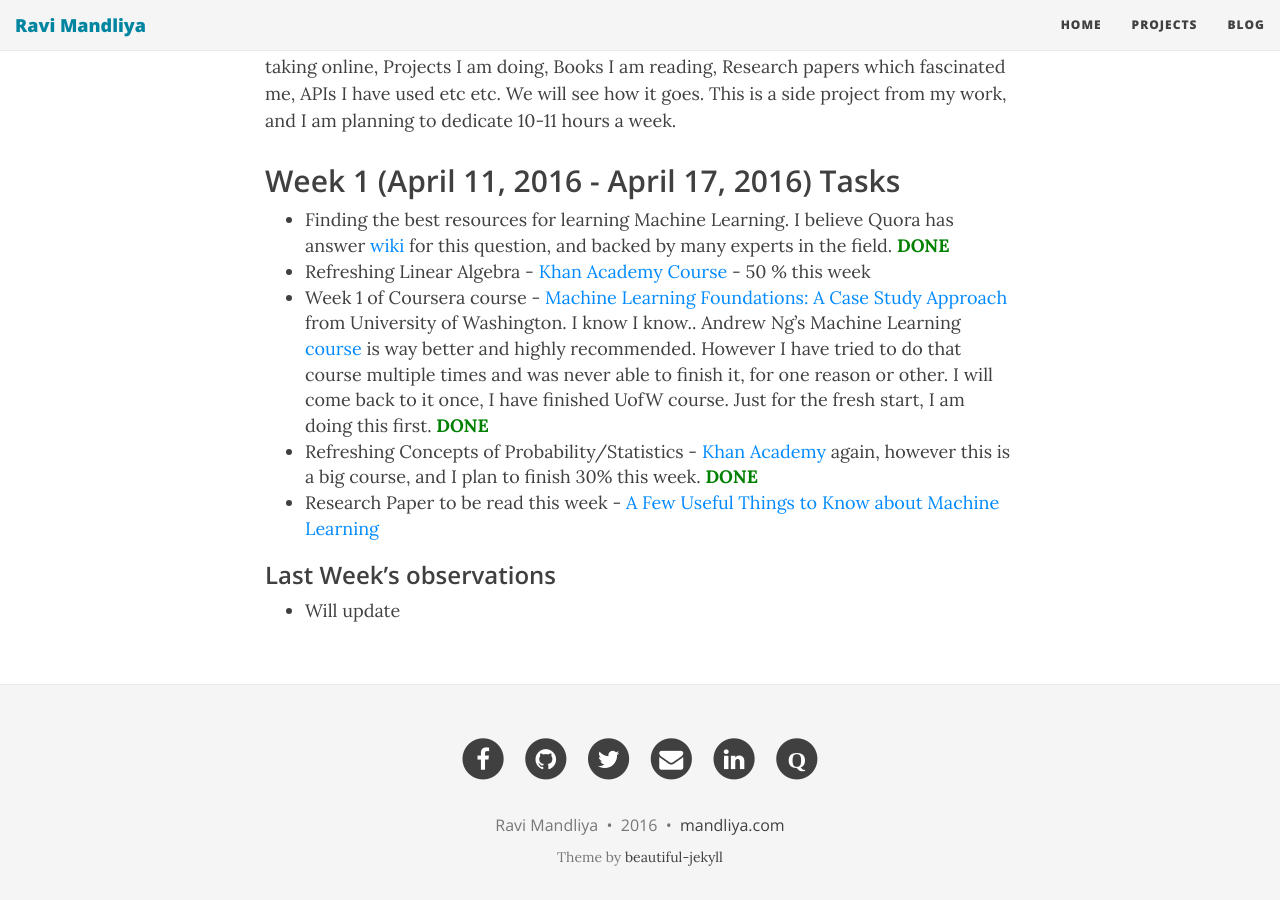
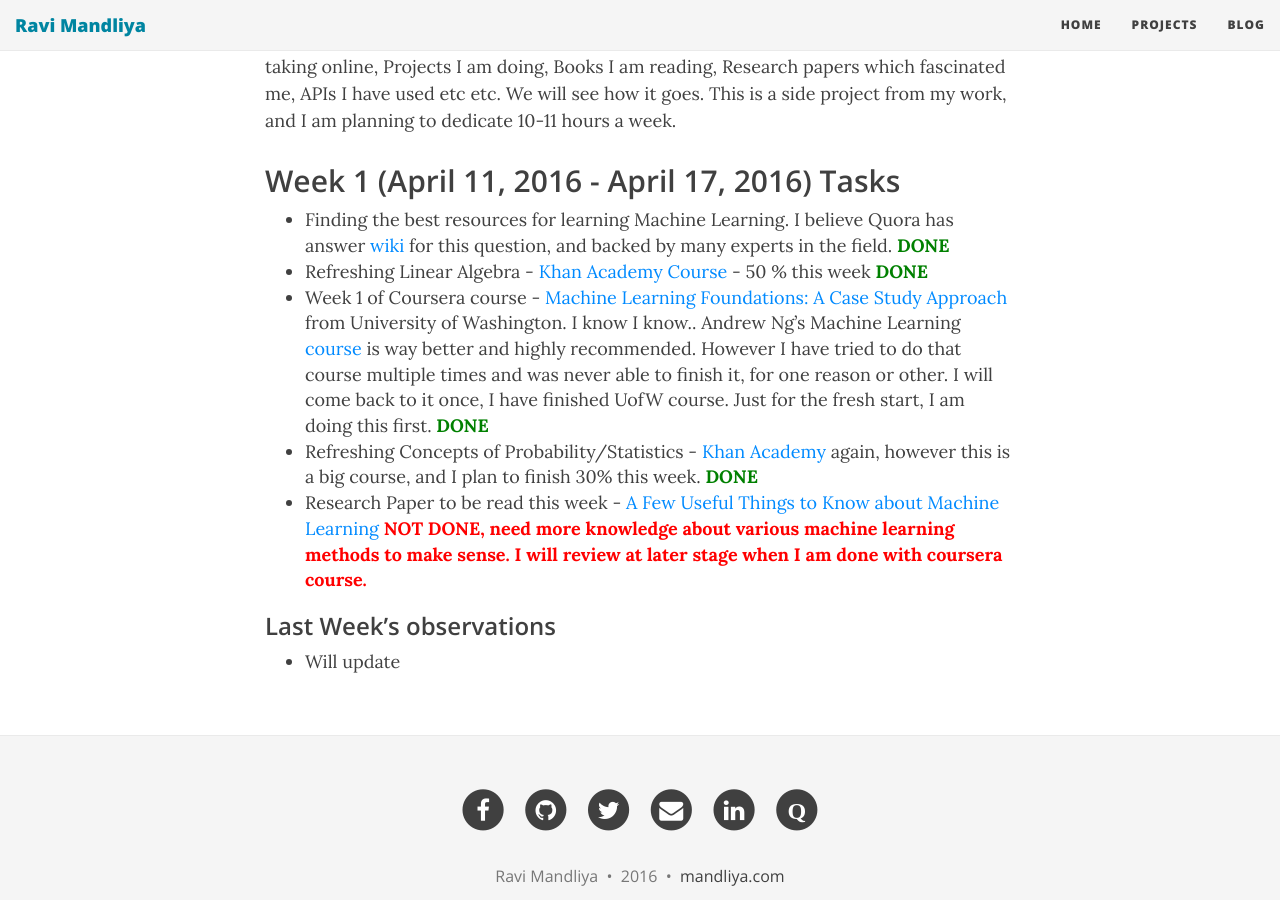
Before and after one commit to mandliya/mandliya.github.io.back, a Jekyll site: the page built from ml-journey.md, in a window 1280 px wide and 900 px high, scrolled down 544 px. Built offline with Jekyll 4.4.1, drawn with Linux system fonts in a browser that asks for light colours; nearby versions of some CDN libraries.

Commit message:
Update ml-journey.md

```diff
--- a/ml-journey.md
+++ b/ml-journey.md
@@ -14,11 +14,11 @@ Books I am reading, Research papers which fascinated me, APIs I have used etc et
 
 ## Week 1 (April 11, 2016 - April 17, 2016) Tasks
 * Finding the best resources for learning Machine Learning. I believe Quora has answer [wiki](https://www.quora.com/How-do-I-learn-machine-learning-1) for this question, and backed by many experts in the field. <b style='color:green'>DONE</b>
-* Refreshing Linear Algebra - [Khan Academy Course](https://www.khanacademy.org/math/linear-algebra) - 50 % this week
+* Refreshing Linear Algebra - [Khan Academy Course](https://www.khanacademy.org/math/linear-algebra) - 50 % this week  <b style='color:green'>DONE</b>
 - Week 1 of Coursera course - [Machine Learning Foundations: A Case Study Approach](https://www.coursera.org/learn/ml-foundations) from University
   of Washington. I know I know.. Andrew Ng's Machine Learning [course](https://www.coursera.org/learn/machine-learning) is way better and highly recommended. However I have tried to do that course multiple times and was never able to finish it, for one reason or other. I will come back to it once, I have finished UofW course. Just for the fresh start, I am doing this first. <b style='color:green'>DONE</b>
 * Refreshing Concepts of Probability/Statistics - [Khan Academy](https://www.khanacademy.org/math/probability) again, however this is a big course, and I plan to finish 30% this week. <b style='color:green'>DONE</b>
-* Research Paper to be read this week - [A Few Useful Things to Know about Machine Learning](http://homes.cs.washington.edu/~pedrod/papers/cacm12.pdf)
+* Research Paper to be read this week - [A Few Useful Things to Know about Machine Learning](http://homes.cs.washington.edu/~pedrod/papers/cacm12.pdf) <b style='color:red'>NOT DONE, need more knowledge about various machine learning methods to make sense. I will review at later stage when I am done with coursera course.</b>
 
 ### Last Week's observations
 * Will  update
```
